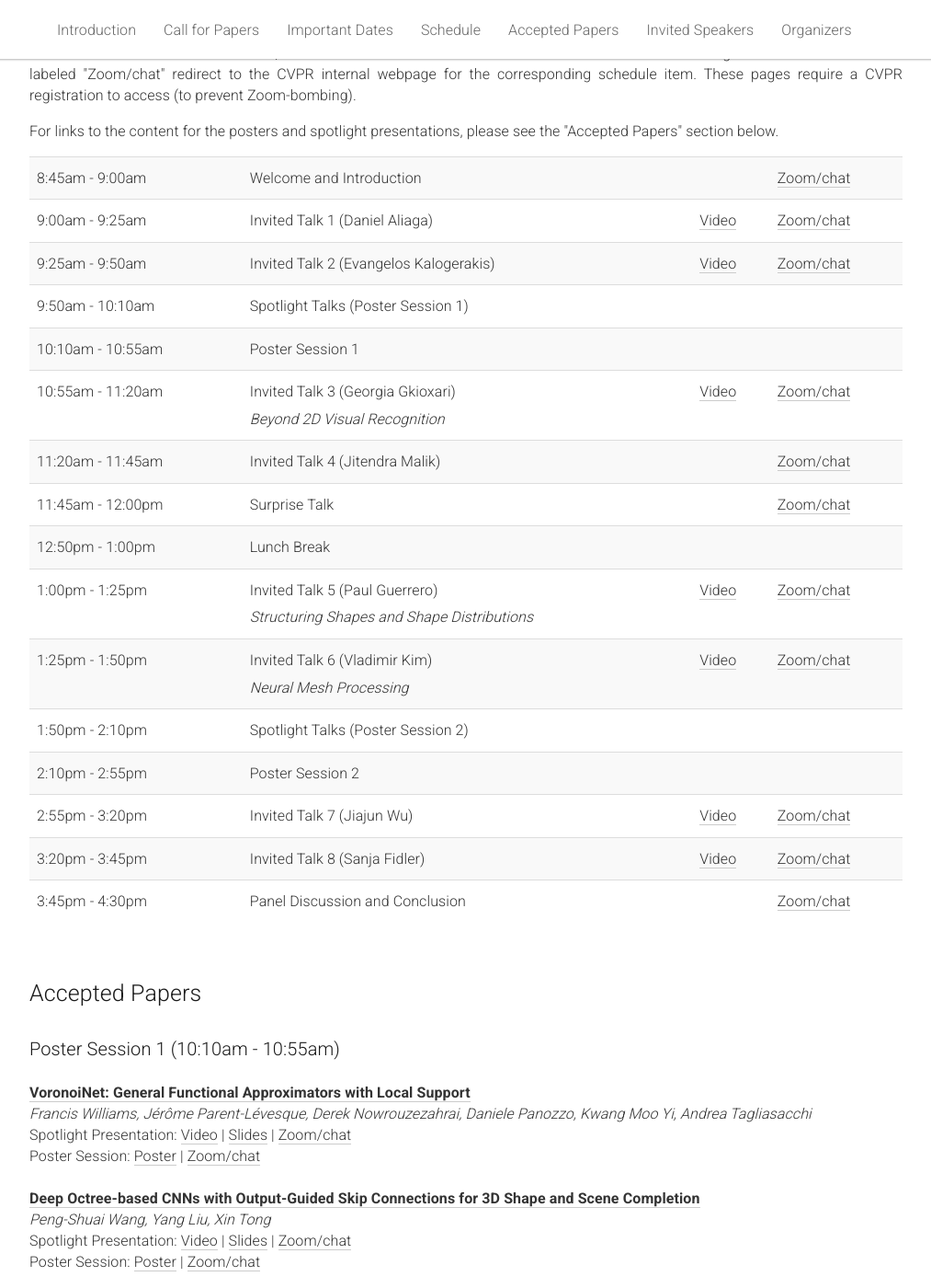
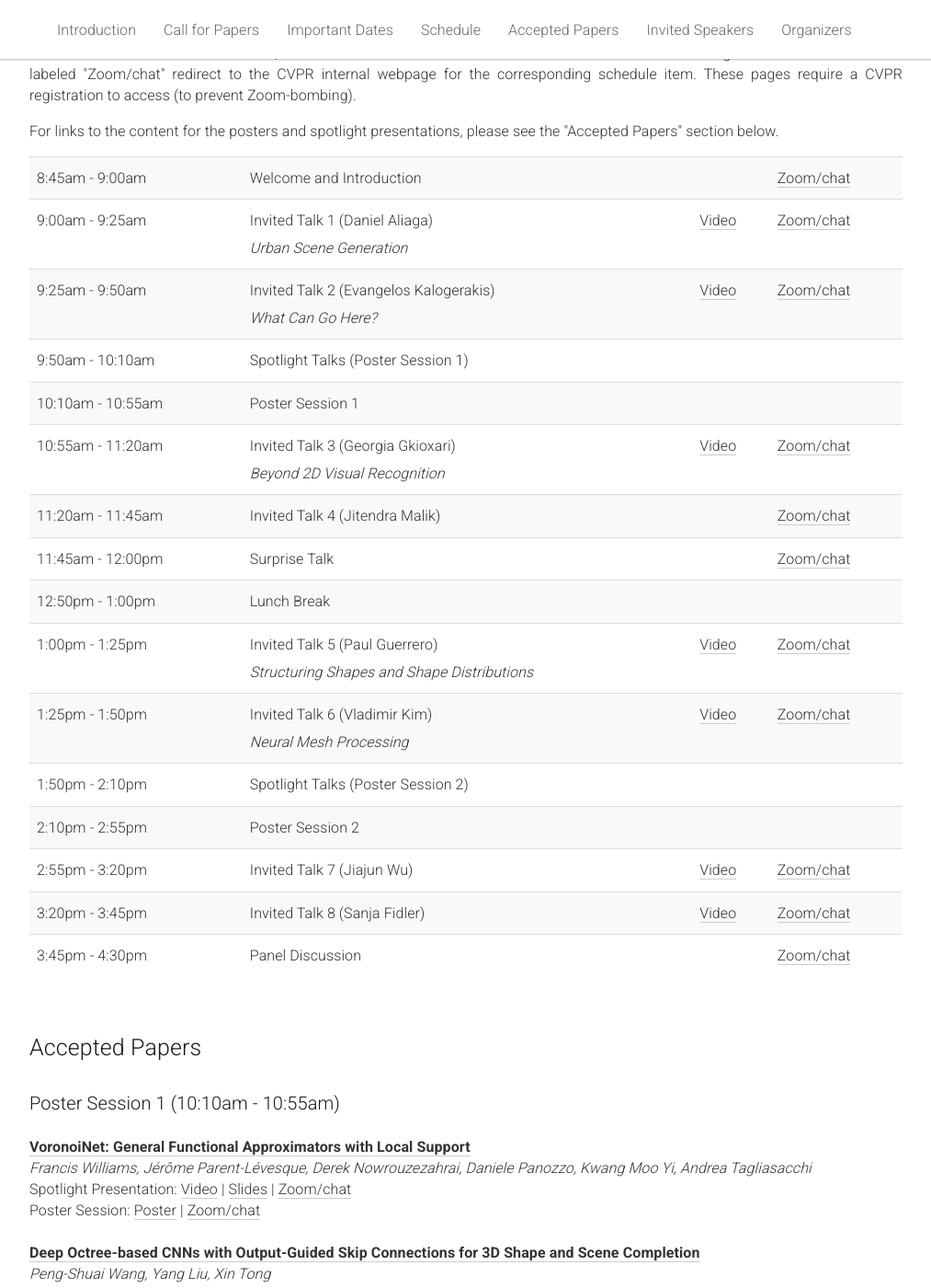
Before and after one commit to learn3dgen/learn3dgen.github.io, a Jekyll site: the page built from _pages/home.md, in a window 1280 px wide and 1400 px high, scrolled down 1499 px. Shown: the whole window at 92% size, without its empty margins (133-1146 px from the left). Built offline with Jekyll 4.4.1, drawn with Linux system fonts in a browser that asks for light colours; part of the change alters nothing that is shown; some of the changed text lies outside the part shown.

Commit message:
A bunch of content links.

```diff
--- a/_pages/home.md
+++ b/_pages/home.md
@@ -138,19 +138,27 @@ acknowledgements: ""
           <td>Welcome and Introduction</td>
           <td></td>
           <!-- <td><a href='#'>Video</a></td> -->
-          <td><a href='#'>Zoom/chat</a></td>
+          <td><a href='http://cvpr20.com/event/welcome-introduction-w45/'>Zoom/chat</a></td>
         </tr>
         <tr>
           <td>9:00am - 9:25am</td>
-          <td>Invited Talk 1 (Daniel Aliaga)</td>
-          <td><a href='#'>Video</a></td>
-          <td><a href='#'>Zoom/chat</a></td>
+          <td>
+          Invited Talk 1 (Daniel Aliaga)
+          <br/>
+          <i>Urban Scene Generation</i>
+          </td>
+          <td><a href='https://www.youtube.com/watch?v=0WpAPrP8uXk'>Video</a></td>
+          <td><a href='http://cvpr20.com/event/invited-talk-1-w45/'>Zoom/chat</a></td>
         </tr>
         <tr>
           <td>9:25am - 9:50am</td>
-          <td>Invited Talk 2 (Evangelos Kalogerakis)</td>
-          <td><a href='#'>Video</a></td>
-          <td><a href='#'>Zoom/chat</a></td>
+          <td>
+          Invited Talk 2 (Evangelos Kalogerakis)
+          <br/>
+          <i>What Can Go Here?</i>
+          </td>
+          <td><a href='https://www.youtube.com/watch?v=lfd7Y1syMA4'>Video</a></td>
+          <td><a href='http://cvpr20.com/event/invited-talk-2-w45/'>Zoom/chat</a></td>
         </tr>
         <tr>
           <td>9:50am - 10:10am</td>
@@ -171,22 +179,22 @@ acknowledgements: ""
           <br/>
           <i>Beyond 2D Visual Recognition</i>
           </td>
-          <td><a href='#'>Video</a></td>
-          <td><a href='#'>Zoom/chat</a></td>
+          <td><a href='https://www.youtube.com/watch?v=GT3vbpSrFW8'>Video</a></td>
+          <td><a href='http://cvpr20.com/event/invited-talk-3-w45/'>Zoom/chat</a></td>
         </tr>
         <tr>
           <td>11:20am - 11:45am</td>
           <td>Invited Talk 4 (Jitendra Malik)</td>
           <!-- <td><a href='#'>Video</a></td> -->
           <td></td>
-          <td><a href='#'>Zoom/chat</a></td>
+          <td><a href='http://cvpr20.com/event/invited-talk-4-w45/'>Zoom/chat</a></td>
         </tr>
         <tr>
           <td>11:45am - 12:00pm</td>
           <td>Surprise Talk</td>
           <td></td>
           <!-- <td><a href='#'>Video</a></td> -->
-          <td><a href='#'>Zoom/chat</a></td>
+          <td><a href='http://cvpr20.com/event/invited-talk-4-w45/'>Zoom/chat</a></td>
         </tr>
         <tr>
           <td>12:50pm - 1:00pm</td>
@@ -202,7 +210,7 @@ acknowledgements: ""
           <i>Structuring Shapes and Shape Distributions</i>
           </td>
           <td><a href='#'>Video</a></td>
-          <td><a href='#'>Zoom/chat</a></td>
+          <td><a href='http://cvpr20.com/event/invited-talk-5-w45/'>Zoom/chat</a></td>
         </tr>
         <tr>
           <td>1:25pm - 1:50pm</td>
@@ -211,8 +219,8 @@ acknowledgements: ""
           <br/>
           <i>Neural Mesh Processing</i>
           </td>
-          <td><a href='#'>Video</a></td>
-          <td><a href='#'>Zoom/chat</a></td>
+          <td><a href='https://www.youtube.com/watch?v=vdN9JTndQ04'>Video</a></td>
+          <td><a href='http://cvpr20.com/event/invited-talk-6-w45/'>Zoom/chat</a></td>
         </tr>
         <tr>
           <td>1:50pm - 2:10pm</td>
@@ -230,20 +238,20 @@ acknowledgements: ""
           <td>2:55pm - 3:20pm</td>
           <td>Invited Talk 7 (Jiajun Wu)</td>
           <td><a href='#'>Video</a></td>
-          <td><a href='#'>Zoom/chat</a></td>
+          <td><a href='http://cvpr20.com/event/invited-talk-7-w45/'>Zoom/chat</a></td>
         </tr>
         <tr>
           <td>3:20pm - 3:45pm</td>
           <td>Invited Talk 8 (Sanja Fidler)</td>
           <td><a href='#'>Video</a></td>
-          <td><a href='#'>Zoom/chat</a></td>
+          <td><a href='http://cvpr20.com/event/invited-talk-8-w45/'>Zoom/chat</a></td>
         </tr>
         <tr>
           <td>3:45pm - 4:30pm</td>
-          <td>Panel Discussion and Conclusion</td>
+          <td>Panel Discussion</td>
           <td></td>
           <!-- <td><a href='#'>Video</a></td> -->
-          <td><a href='#'>Zoom/chat</a></td>
+          <td><a href='http://cvpr20.com/event/panel-discussion-w45/'>Zoom/chat</a></td>
         </tr>
       </tbody>
     </table>
@@ -262,36 +270,36 @@ acknowledgements: ""
   <div class="col-md-12">
     <h3>Poster Session 1 (10:10am - 10:55am)</h3>
     <br/>
-    <span style="font-weight:bold;"><a href='#'>VoronoiNet: General Functional Approximators with Local Support</a></span><br>
+    <span style="font-weight:bold;"><a href='https://drive.google.com/open?id=17ogMjO6xBE8UBa3Mszeea5jzqO2pLRpG'>VoronoiNet: General Functional Approximators with Local Support</a></span><br>
     <i>Francis Williams, Jérôme Parent-Lévesque, Derek Nowrouzezahrai, Daniele Panozzo,  Kwang Moo Yi, Andrea Tagliasacchi</i>
     <br/>
-    Spotlight Presentation: <a href='#'>Video</a> | <a href='#'>Slides</a> | <a href='#'>Zoom/chat</a>
+    Spotlight Presentation: <a href='https://www.youtube.com/watch?v=6fBpL_sXHoE'>Video</a> | <a href='https://drive.google.com/open?id=18vSGWiKRpNkucO9K7B2YmowbiAYmcIsR'>Slides</a> | <a href='http://cvpr20.com/event/voronoinet-general-functional-approximators-with-local-support/'>Zoom/chat</a>
     <br/>
-    Poster Session: <a href='#'>Poster</a> | <a href='#'>Zoom/chat</a>
+    Poster Session: <a href='https://drive.google.com/open?id=1p3NWvTzGpHVC44-cSeUqLPQhbXKPdlh0'>Poster</a> | <a href='http://cvpr20.com/event/voronoinet-general-functional-approximators-with-local-support-2/'>Zoom/chat</a>
     <br/>
     <br/>
-    <span style="font-weight:bold;"><a href='#'>Deep Octree-based CNNs with Output-Guided Skip Connections for 3D Shape and Scene Completion</a></span><br>
+    <span style="font-weight:bold;"><a href='https://drive.google.com/open?id=13a5EnRBaP4ElCfKimQf_3S9EVt1hHiKO'>Deep Octree-based CNNs with Output-Guided Skip Connections for 3D Shape and Scene Completion</a></span><br>
     <i>Peng-Shuai Wang, Yang Liu, Xin Tong</i>
     <br/>
-    Spotlight Presentation: <a href='#'>Video</a> | <a href='#'>Slides</a> | <a href='#'>Zoom/chat</a>
+    Spotlight Presentation: <a href='https://www.youtube.com/watch?v=DvKXjfKRNDs'>Video</a> | <a href='https://drive.google.com/open?id=1ouKgG4B6T7VXDq3ITGQJwaL46yhxLsO8'>Slides</a> | <a href='http://cvpr20.com/event/deep-octree-based-cnns-with-output-guided-skip-connections-for-3d-shape-and-scene-completion/'>Zoom/chat</a>
     <br/>
-    Poster Session: <a href='#'>Poster</a> | <a href='#'>Zoom/chat</a>
+    Poster Session: <a href='https://drive.google.com/open?id=1IQX75T2iymTyNifDhafrkZwQk8Sw_vxU'>Poster</a> | <a href='http://cvpr20.com/event/deep-octree-based-cnns-with-output-guided-skip-connections-for-3d-shape-and-scene-completion-2/'>Zoom/chat</a>
     <br/>
     <br/>
-    <span style="font-weight:bold;"><a href='#'>PQ-NET: A Generative Part Seq2Seq Network for 3D Shapes</a></span><br>
+    <span style="font-weight:bold;"><a href='https://drive.google.com/open?id=1xsAI_qIJ6nVFWXhgVvI1N2VHhOsA7Bfj'>PQ-NET: A Generative Part Seq2Seq Network for 3D Shapes</a></span><br>
     <i>Rundi Wu, Yixin Zhuang, Kai Xu, Hao Zhang, Baoquan Chen</i>
     <br/>
-    Spotlight Presentation: <a href='#'>Video</a> | <a href='#'>Slides</a> | <a href='#'>Zoom/chat</a>
+    Spotlight Presentation: <a href='https://www.youtube.com/watch?v=TYW0nDoLDFc'>Video</a> | <a href='https://drive.google.com/open?id=1L_oslAqgJYzFqsHmKIyeDWTqj3yYlBTG'>Slides</a> | <a href='http://cvpr20.com/event/pq-net-a-generative-part-seq2seq-network-for-3d-shapes-2/'>Zoom/chat</a>
     <br/>
-    Poster Session: <a href='#'>Poster</a> | <a href='#'>Zoom/chat</a>
+    Poster Session: <a href='https://drive.google.com/open?id=1QwOuu1gRk4-NhFNRhEQjiX-mwy56tssQ'>Poster</a> | <a href='http://cvpr20.com/event/pq-net-a-generative-part-seq2seq-network-for-3d-shapes-3/'>Zoom/chat</a>
     <br/>
     <br/>
-    <span style="font-weight:bold;"><a href='#'>Generalized Autoencoder for Volumetric Shape Generation</a></span><br>
+    <span style="font-weight:bold;"><a href='https://drive.google.com/open?id=1ljzE3-m_I69uf1RJ3YYytyBdBzhjQMfJ'>Generalized Autoencoder for Volumetric Shape Generation</a></span><br>
     <i>Yanran Guan, Tansin Jahan, Oliver van Kaick</i>
     <br/>
-    Spotlight Presentation: <a href='#'>Video</a> | <a href='#'>Slides</a> | <a href='#'>Zoom/chat</a>
+    Spotlight Presentation: <a href='https://www.youtube.com/watch?v=s2-6mkVrHPs'>Video</a> | <a href='http://cvpr20.com/event/generalized-autoencoder-for-volumetric-shape-generation/'>Zoom/chat</a>
     <br/>
-    Poster Session: <a href='#'>Poster</a> | <a href='#'>Zoom/chat</a>
+    Poster Session: <a href='https://drive.google.com/open?id=1OTMQaSUYFkAfcKVbFy4QOr9NLTQhr0uw'>Poster</a> | <a href='http://cvpr20.com/event/generalized-autoencoder-for-volumetric-shape-generation-2/'>Zoom/chat</a>
   </div>
 </div>
 
@@ -301,36 +309,36 @@ acknowledgements: ""
   <div class="col-md-12">
     <h3>Poster Session 2 (2:10pm - 2:55pm)</h3>
     <br/>
-    <span style="font-weight:bold;"><a href='#'>Topology-Aware Single-Image 3D Shape Reconstruction</a></span><br>
+    <span style="font-weight:bold;"><a href='https://drive.google.com/open?id=1nyd0_3UHSUNugGc55ISTzUwBcSgzk03z'>Topology-Aware Single-Image 3D Shape Reconstruction</a></span><br>
     <i>Qimin Chen, Vincent Nguyen, Feng Han, Raimondas Kiveris, Zhuowen Tu</i>
     <br/>
-    Spotlight Presentation: <a href='#'>Video</a> | <a href='#'>Slides</a> | <a href='#'>Zoom/chat</a>
+    Spotlight Presentation: <a href='https://www.youtube.com/watch?v=lLdlX8oWDUI'>Video</a> | <a href='http://cvpr20.com/event/topology-aware-single-image-3d-shape-reconstruction/'>Zoom/chat</a>
     <br/>
-    Poster Session: <a href='#'>Poster</a> | <a href='#'>Zoom/chat</a>
+    Poster Session: <a href='https://drive.google.com/open?id=15pXfqHKaS5LCgzWKSkL2329IwF-CmXCS'>Poster</a> | <a href='http://cvpr20.com/event/topology-aware-single-image-3d-shape-reconstruction-2/'>Zoom/chat</a>
     <br/>
     <br/>
-    <span style="font-weight:bold;"><a href='#'>Geometry to the Rescue: 3D Instance Reconstruction from a Cluttered Scene</a></span><br>
+    <span style="font-weight:bold;"><a href='https://drive.google.com/open?id=1rEbvz5zLG6NqDvGuO9x-NdCl0i62S5Fo'>Geometry to the Rescue: 3D Instance Reconstruction from a Cluttered Scene</a></span><br>
     <i>Lin Li, Salman Khan, Nick Barnes</i>
     <br/>
-    Spotlight Presentation: <a href='#'>Video</a> | <a href='#'>Slides</a> | <a href='#'>Zoom/chat</a>
+    Spotlight Presentation: <a href='https://www.youtube.com/watch?v=mxvCUapHZF4'>Video</a> |  <a href='http://cvpr20.com/event/geometry-to-the-rescue-3d-instance-reconstruction-from-a-cluttered-scene/'>Zoom/chat</a>
     <br/>
-    Poster Session: <a href='#'>Poster</a> | <a href='#'>Zoom/chat</a>
+    Poster Session: <a href='https://drive.google.com/open?id=1e78vCO8EsEcPrkg1bSCZbKsNxc3iQflX'>Poster</a> | <a href='http://cvpr20.com/event/geometry-to-the-rescue-3d-instance-reconstruction-from-a-cluttered-scene-2/'>Zoom/chat</a>
     <br/>
     <br/>
-    <span style="font-weight:bold;"><a href='#'>Mesh Variational Autoencoders with Edge Contraction Pooling</a></span><br>
+    <span style="font-weight:bold;"><a href='https://drive.google.com/open?id=1sPLHqJ9VToHOhKPbP-VPfNvjWp-nLj10'>Mesh Variational Autoencoders with Edge Contraction Pooling</a></span><br>
     <i>Yu-Jie Yuan, Yu-Kun Lai, Jie Yang,  Qi Duan, Hongbo Fu, Lin Gao</i>
     <br/>
-    Spotlight Presentation: <a href='#'>Video</a> | <a href='#'>Slides</a> | <a href='#'>Zoom/chat</a>
+    Spotlight Presentation: <a href='https://www.youtube.com/watch?v=2pvh38j80jo'>Video</a> | <a href='https://drive.google.com/open?id=1wyIu_-M7N5oRkefn8m3lbSiVDr7p6iPt'>Slides</a> | <a href='http://cvpr20.com/event/mesh-variational-autoencoders-with-edge-contraction-pooling/'>Zoom/chat</a>
     <br/>
-    Poster Session: <a href='#'>Poster</a> | <a href='#'>Zoom/chat</a>
+    Poster Session: <a href='https://drive.google.com/open?id=1S_gxxJDYVjmpaiRTwN917hESgwA9TLrt'>Poster</a> | <a href='http://cvpr20.com/event/mesh-variational-autoencoders-with-edge-contraction-pooling-2/'>Zoom/chat</a>
     <br/>
     <br/>
-    <span style="font-weight:bold;"><a href='#'>BSP-Net: Generating Compact Meshes via Binary Space Partitioning</a></span><br>
+    <span style="font-weight:bold;"><a href='https://drive.google.com/open?id=1kRsNlcAmgEKHmgFuRIJBj3mjBZl3-5RH'>BSP-Net: Generating Compact Meshes via Binary Space Partitioning</a></span><br>
     <i>Zhiqin Chen, Andrea Tagliasacchi, Hao Zhang</i>
     <br/>
-    Spotlight Presentation: <a href='#'>Video</a> | <a href='#'>Slides</a> | <a href='#'>Zoom/chat</a>
+    Spotlight Presentation: <a href='https://www.youtube.com/watch?v=hXH1vbWG5xg'>Video</a> | <a href='https://drive.google.com/open?id=1rMraafBCV41PM_K7NMo_Y06bCbtNJKLO'>Slides</a> | <a href='http://cvpr20.com/event/bsp-net-generating-compact-meshes-via-binary-space-partitioning-2/'>Zoom/chat</a>
     <br/>
-    Poster Session: <a href='#'>Poster</a> | <a href='#'>Zoom/chat</a>
+    Poster Session: <a href='https://drive.google.com/open?id=1q3Ov6ORXD5OLwVKQmuttjdWaCczN2LoO'>Poster</a> | <a href='http://cvpr20.com/event/bsp-net-generating-compact-meshes-via-binary-space-partitioning-3/'>Zoom/chat</a>
   </div>
 </div>
 
```
